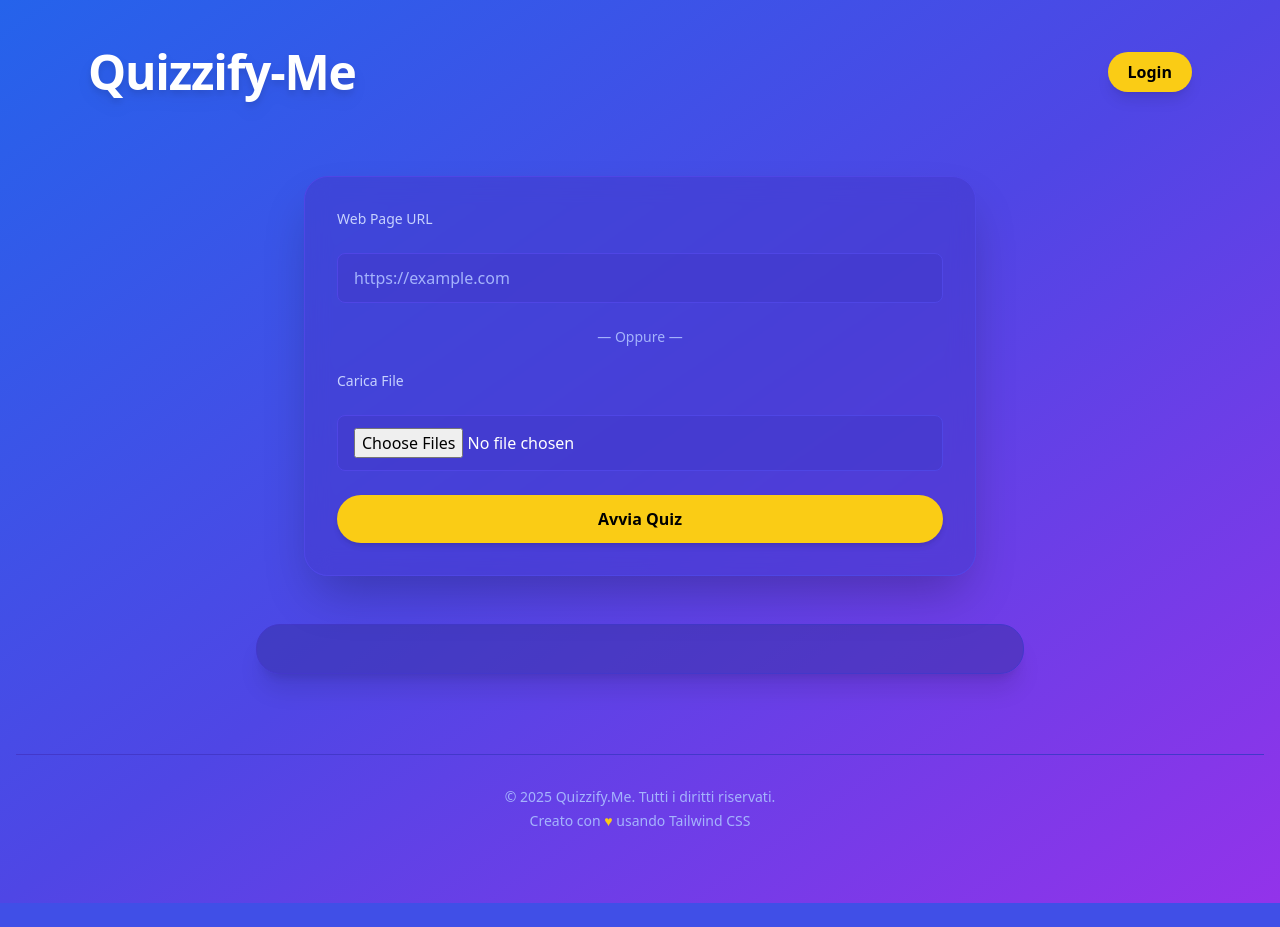
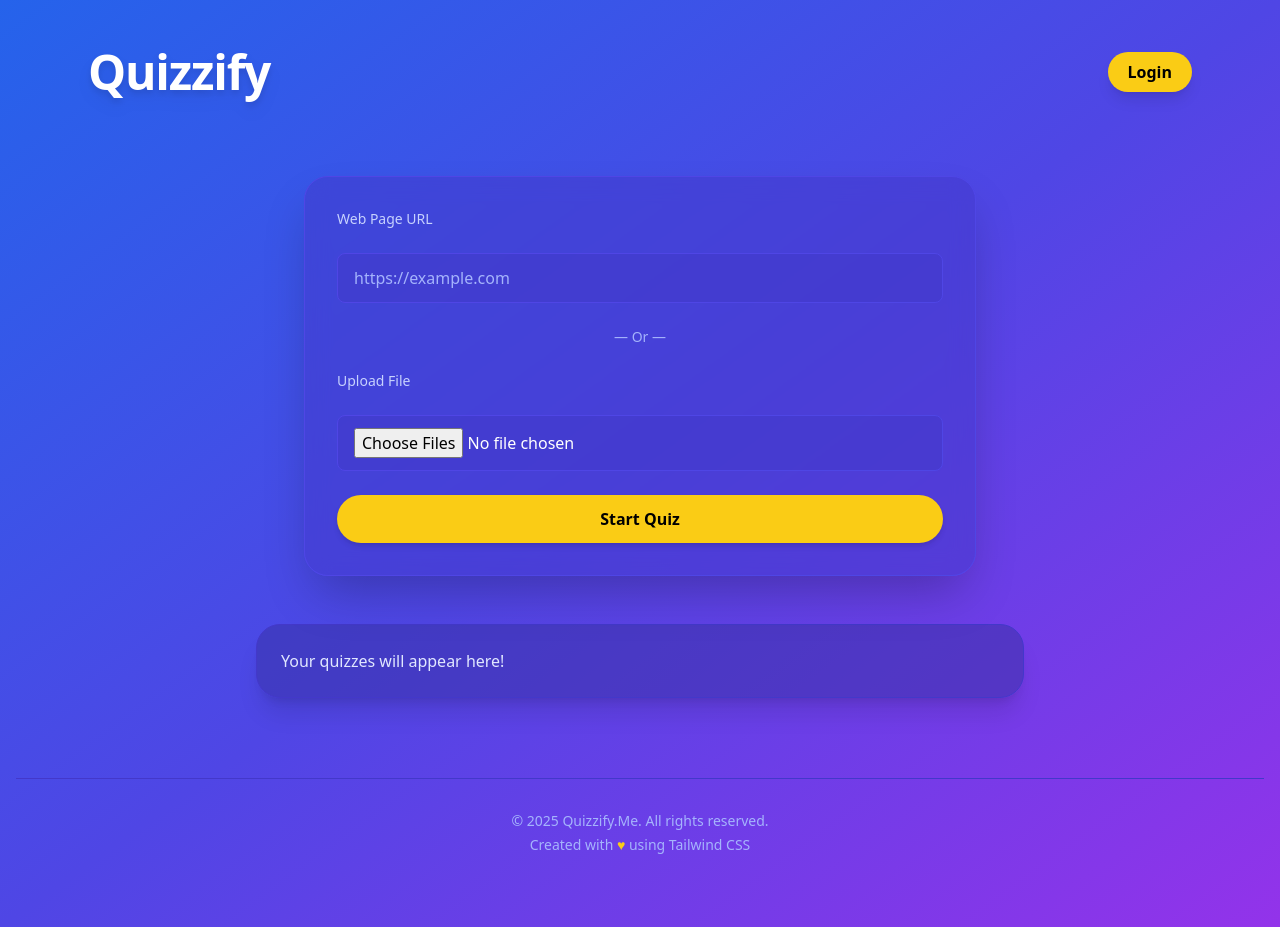
Before and after one commit to simonebittidev/Quizzify, a Flask app: page /play in a window 1280 px wide. Before the commit the page ends 903 px from the top, so only its background shows below. Run offline with Flask 3, Linux system fonts and the light colour scheme; parts of the project's set-up code (start-up, migrations or seed data) failed here and were passed over; some libraries are stand-ins or nearby versions.

Commit message:
Refactor quiz generation and improve user interface with English translations

```diff
--- a/backend/image_processing.py
+++ b/backend/image_processing.py
@@ -101,7 +101,7 @@ def create_quiz_from_text(text):
         #                       "  }\n"
         #                       "]"),
 
-        SystemMessage(content="Sei un assistente che crea quiz da testi. Genera un quiz di 5-10 domande, a seconda della lunghezza del testo fornito, nel seguente formato JSON. "
+        SystemMessage(content="Sei un assistente che crea quiz da testi. Genera un quiz di 10 domande nel seguente formato JSON. "
                               "Per ogni domanda a risposta multipla, includi anche il campo 'answer' con il testo della risposta corretta. "
                               "Il formato deve essere:\n\n"
                               "[\n"
--- a/static/script.js
+++ b/static/script.js
@@ -175,11 +175,11 @@ form.onsubmit = async (e) => {
     spinner.classList.add('hidden');
 
     if (res.status === 429) {
-      resultBox.innerHTML = "⚠️ Limite di quiz giornaliero raggiunto. Torna tra 24 ore per poter generare nuovi quiz!";
+      resultBox.innerHTML = "⚠️ Daily quiz limit reached. Come back in 24 hours to generate new quizzes!";
       return;
     }
     else if (!res.ok) {
-      resultBox.innerHTML = "❌ Errore durante l'elaborazione.";
+      resultBox.innerHTML = "❌ Error during processing.";
       return;
     }
 
@@ -187,7 +187,7 @@ form.onsubmit = async (e) => {
     renderQuiz(quizData);
   } catch (error) {
     spinner.classList.add('hidden');
-    resultBox.innerHTML = "❌ Errore di connessione.";
+    resultBox.innerHTML = "❌ Error during processing.";
   }
 };
 
@@ -235,7 +235,7 @@ function renderQuiz(data) {
 // Validazione Risposte
 validateBtn.onclick = async () => {
   validateBtn.disabled = true;
-  validateBtn.textContent = "Validazione in corso...";
+  validateBtn.textContent = "Validating...";
 
   const questions = [], answers = [];
 
@@ -289,10 +289,10 @@ validateBtn.onclick = async () => {
   const percent = Math.round((correctCount / total) * 100);
 
   const banner = document.getElementById("scoreBanner");
-  banner.className = `${percent >= 50 ? "bg-green-800 text-green-300 border border-green-600" : "bg-red-800 text-red-300 border border-red-600"} mt-4 py-4 rounded-2xl font-bold text-center max-w-xl mx-auto`;
-  banner.textContent = `✅ Hai risposto correttamente a ${correctCount} su ${total} domande (${percent}%).`;
+  banner.className = `${percent >= 50 ? "bg-green-800 text-green-300 border border-green-600" : "bg-red-800 text-red-300 border border-red-600"} mt-4 py-4 px-8 rounded-2xl font-bold text-center max-w-xl mx-auto`;
+  banner.textContent = `✅ You answered correctly ${correctCount} out of ${total} questions (${percent}%).`;
   banner.classList.remove("hidden");
 
   validateBtn.disabled = false;
-  validateBtn.textContent = "Valida Risposte";
+  validateBtn.textContent = "Validate Answers";
 };
--- a/templates/index.html
+++ b/templates/index.html
@@ -1,9 +1,9 @@
 <!DOCTYPE html>
-<html lang="it">
+<html lang="en"></html>
   <head>
     <meta charset="UTF-8" />
     <meta name="viewport" content="width=device-width, initial-scale=1" />
-    <title>Quizzify-Me</title>
+    <title>Quizzify</title>
     <script src="https://cdn.tailwindcss.com"></script>
     <script src="https://www.gstatic.com/firebasejs/8.10.0/firebase-app.js"></script>
     <script src="https://www.gstatic.com/firebasejs/8.10.0/firebase-auth.js"></script>
@@ -11,7 +11,7 @@
   <body class="min-h-screen bg-gradient-to-br from-blue-600 via-indigo-600 to-purple-600 text-white flex flex-col items-center px-4 py-12">
 
     <header class="w-full flex justify-between items-center mb-12 px-6 max-w-6xl">
-      <h1 class="text-5xl font-extrabold tracking-tight drop-shadow-lg">Quizzify-Me</h1>
+      <h1 class="text-5xl font-extrabold tracking-tight drop-shadow-lg">Quizzify</h1>
 
       <div class="relative flex items-center space-x-4">
         <button id="loginToggle" class="bg-yellow-400 hover:bg-yellow-300 text-black font-semibold py-2 px-5 rounded-full shadow-lg transition-all duration-300">Login</button>
@@ -19,12 +19,12 @@
         <div id="userProfile" class="hidden relative">
           <button id="userMenuButton" class="flex items-center space-x-3 bg-indigo-700 hover:bg-indigo-600 text-white font-semibold py-2 px-4 rounded-full shadow-lg transition-all duration-300">
             <img id="userAvatar" class="w-8 h-8 rounded-full object-cover" src="" alt="Avatar">
-            <span id="userName" class="text-sm"></span>
+            <span id="userName" class="text-sm hidden md:block lg:block"></span>
           </button>
-          <div id="userDropdown" class="hidden absolute right-0 mt-2 w-48 bg-white text-black rounded-xl shadow-2xl p-4 space-y-2">
+          <div id="userDropdown" class="hidden absolute z-50 right-0 mt-2 w-48 bg-white text-black rounded-xl shadow-2xl p-4 space-y-2">
             <button id="logoutBtn" class="w-full text-left px-3 py-2 hover:bg-indigo-100 rounded-lg">Logout</button>
-            <button id="changePasswordBtn" class="w-full text-left px-3 py-2 hover:bg-indigo-100 rounded-lg">Cambia Password</button>
-            <button id="deleteAccountBtn" class="w-full text-left px-3 py-2 hover:bg-red-100 text-red-500 rounded-lg">Cancella Account</button>
+            <button id="changePasswordBtn" class="w-full text-left px-3 py-2 hover:bg-indigo-100 rounded-lg">Change Password</button>
+            <button id="deleteAccountBtn" class="w-full text-left px-3 py-2 hover:bg-red-100 text-red-500 rounded-lg">Delete Account</button>
           </div>
         </div>
       </div>
@@ -32,20 +32,20 @@
 
     <div id="loginModal" class="hidden fixed inset-0 bg-black/50 flex items-center justify-center z-50">
       <div class="bg-indigo-800 border border-indigo-600 rounded-2xl shadow-2xl max-w-md w-full p-6 text-center text-white space-y-6">
-        <h2 class="text-2xl font-bold">🔐 Accedi a Quizzify.Me</h2>
+        <h2 class="text-2xl font-bold">🔐 Log in to Quizzify.Me</h2>
 
         <form id="loginForm" class="space-y-4">
           <input id="loginEmail" type="email" placeholder="Email" required class="w-full bg-indigo-700/50 border border-indigo-600 rounded-lg px-4 py-3 text-white placeholder-indigo-300" />
           <input id="loginPassword" type="password" placeholder="Password" required class="w-full bg-indigo-700/50 border border-indigo-600 rounded-lg px-4 py-3 text-white placeholder-indigo-300" />
-          <button type="submit" class="w-full bg-yellow-400 hover:bg-yellow-300 text-black font-bold py-3 rounded-full transition-all">Accedi</button>
+          <button type="submit" class="w-full bg-yellow-400 hover:bg-yellow-300 text-black font-bold py-3 rounded-full transition-all">Log In</button>
         </form>
 
         <button id="googleLoginBtn" class="w-full mt-3 bg-gradient-to-r from-blue-500 to-purple-500 hover:from-blue-600 hover:to-purple-600 text-white font-bold py-3 rounded-full flex items-center justify-center gap-2 transition-all">
-          <img src="https://www.svgrepo.com/show/355037/google.svg" alt="Google" class="w-5 h-5"> Accedi con Google
+          <img src="https://www.svgrepo.com/show/355037/google.svg" alt="Google" class="w-5 h-5"> Log in with Google
         </button>
 
-        <button id="resetPasswordBtn" class="underline text-sm text-indigo-300 mt-4">Password dimenticata?</button>
-        <button id="closeModalBtn" class="mt-6 bg-cyan-500 hover:bg-cyan-600 text-white font-semibold px-4 py-2 rounded-md">Chiudi</button>
+        <button id="resetPasswordBtn" class="underline text-sm text-indigo-300 mt-4">Forgot Password?</button>
+        <button id="closeModalBtn" class="mt-6 bg-cyan-500 hover:bg-cyan-600 text-white font-semibold px-4 py-2 rounded-md">Close</button>
       </div>
     </div>
 
@@ -53,33 +53,34 @@
       <label for="urlInput" class="text-sm font-medium text-indigo-200">Web Page URL</label>
       <input type="text" id="urlInput" name="url" placeholder="https://example.com" class="bg-indigo-700/50 border border-indigo-600 rounded-lg px-4 py-3 text-white placeholder-indigo-300 focus:outline-none focus:ring-2 focus:ring-yellow-300" />
 
-      <p class="text-sm text-center text-indigo-300">— Oppure —</p>
+      <p class="text-sm text-center text-indigo-300">— Or —</p>
 
-      <label for="fileInput" class="text-sm font-medium text-indigo-200">Carica File</label>
+      <label for="fileInput" class="text-sm font-medium text-indigo-200">Upload File</label>
       <input type="file" id="fileInput" name="files" multiple accept=".pdf,image/*" class="bg-indigo-700/50 border border-indigo-600 rounded-lg px-4 py-3 text-white focus:outline-none focus:ring-2 focus:ring-yellow-300" />
 
-      <button type="submit" class="bg-yellow-400 hover:bg-yellow-300 text-black font-bold py-3 px-6 rounded-full transition-all duration-300 shadow-md hover:shadow-xl">Avvia Quiz</button>
+      <button type="submit" class="bg-yellow-400 hover:bg-yellow-300 text-black font-bold py-3 px-6 rounded-full transition-all duration-300 shadow-md hover:shadow-xl">Start Quiz</button>
     </form>
 
     <div id="spinner" class="hidden mt-10">
       <div class="flex justify-center items-center space-x-2">
         <div class="w-6 h-6 border-4 border-white border-t-yellow-400 rounded-full animate-spin"></div>
-        <p>Analisi in corso...</p>
+        <p>Analyzing...</p>
       </div>
     </div>
 
-    <div id="result" class="mt-12 w-full max-w-3xl bg-indigo-800/50 border border-indigo-700 rounded-3xl p-6 text-indigo-100 shadow-xl"></div>
+    <div id="result" class="mt-12 w-full max-w-3xl bg-indigo-800/50 border border-indigo-700 rounded-3xl p-6 text-indigo-100 shadow-xl">
+      Your quizzes will appear here!
+    </div>
 
-    <button id="validateBtn" class="hidden mt-6 bg-yellow-400 hover:bg-yellow-300 text-black font-bold py-3 px-6 rounded-full transition-all duration-300 shadow-md">Valida Risposte</button>
+    <button id="validateBtn" class="hidden mt-6 bg-yellow-400 hover:bg-yellow-300 text-black font-bold py-3 px-6 rounded-full transition-all duration-300 shadow-md">Validate Answers</button>
 
     <div id="scoreBanner" class="hidden mt-6 py-5 px-8 rounded-3xl font-bold text-center max-w-xl mx-auto text-xl"></div>
 
     <footer class="mt-20 w-full border-t border-indigo-700 pt-8 pb-6 text-center text-indigo-300 text-sm">
-      <p>&copy; 2025 Quizzify.Me. Tutti i diritti riservati.</p>
-      <p class="mt-1">Creato con <span class="text-yellow-400">♥</span> usando Tailwind CSS</p>
+      <p>&copy; 2025 Quizzify.Me. All rights reserved.</p>
+      <p class="mt-1">Created with <span class="text-yellow-400">♥</span> using Tailwind CSS</p>
     </footer>
 
     <script src="{{url_for('static', filename='script.js') }}"></script>
-
   </body>
 </html>
```
Also changed, not shown: templates/landing.html (+16 -16 lines), 2 other files.
